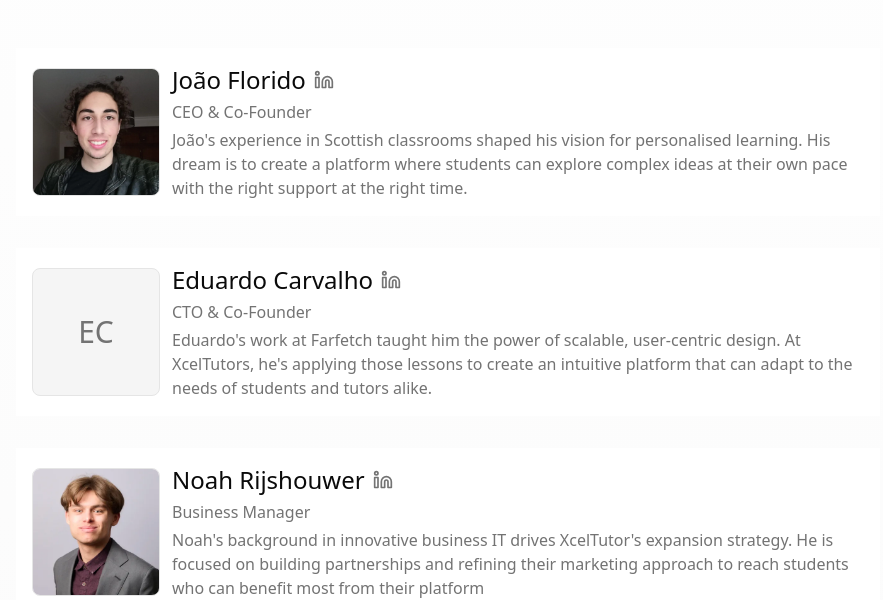
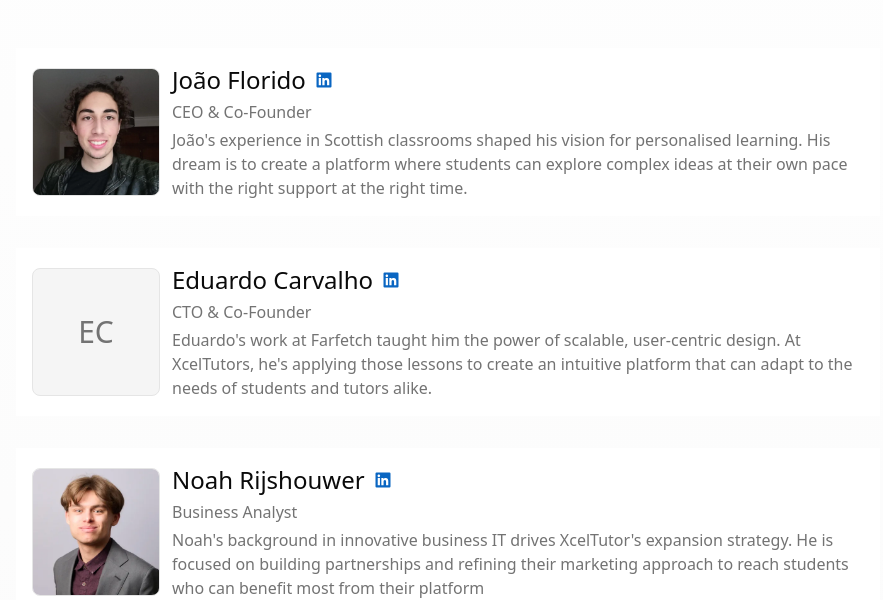
Before and after one commit to pwuexec/xcel-poc, a Next.js app: page /about in a window 1280 px wide. Shown: the part 618-1218 px from the top of the page, without its empty margins (192-1075 px from the left). Built offline with nearby package versions, Linux system fonts and the light colour scheme; no server answers; what @convex-dev/auth would draw is missing.

Commit message:
tweak ui

```diff
--- /dev/null
+++ b/app/_components/DynamicSignInButton.tsx
@@ -0,0 +1,27 @@
+import { api } from "@/convex/_generated/api";
+import { Preloaded, usePreloadedQuery } from "convex/react";
+import { Link } from "lucide-react";
+
+interface DynamicSignInLinkProps {
+    preloadedCurrentUser: Preloaded<typeof api.schemas.users.getMe>;
+}
+
+export default function DynamicSignInLink({
+    preloadedCurrentUser,
+}: DynamicSignInLinkProps) {
+    const currentUser = usePreloadedQuery(preloadedCurrentUser);
+
+    if (currentUser) {
+        return (
+            <Link href="/bookings">
+                Dashboard
+            </Link>
+        );
+    }
+
+    return (
+        <Link href="/auth">
+            Sign In
+        </Link>
+    );
+}
--- a/app/about/page.tsx
+++ b/app/about/page.tsx
@@ -4,9 +4,9 @@
 import { Button } from "@/components/ui/button";
 import Image from "next/image";
 import Link from "next/link";
-import { Linkedin } from "lucide-react";
 import type { Metadata } from "next";
 import Footer from "../_components/Footer";
+import LinkedinIcon from "@/components/icons/LinkedinIcon";
 
 export const metadata: Metadata = {
     title: "About",
@@ -59,7 +59,7 @@
                                         rel="noopener noreferrer"
                                         className="text-muted-foreground hover:text-primary transition-colors"
                                     >
-                                        <Linkedin className="size-5" />
+                                        <LinkedinIcon className="size-5" />
                                     </Link>
                                 </div>
                                 <p className="text-base text-muted-foreground font-medium">CEO & Co‑Founder</p>
@@ -84,7 +84,7 @@
                                         rel="noopener noreferrer"
                                         className="text-muted-foreground hover:text-primary transition-colors"
                                     >
-                                        <Linkedin className="size-5" />
+                                        <LinkedinIcon className="size-5" />
                                     </Link>
                                 </div>
                                 <p className="text-base text-muted-foreground font-medium">CTO & Co‑Founder</p>
@@ -115,10 +115,10 @@
                                         rel="noopener noreferrer"
                                         className="text-muted-foreground hover:text-primary transition-colors"
                                     >
-                                        <Linkedin className="size-5" />
+                                        <LinkedinIcon className="size-5" />
                                     </Link>
                                 </div>
-                                <p className="text-base text-muted-foreground font-medium">Business Manager</p>
+                                <p className="text-base text-muted-foreground font-medium">Business Analyst</p>
                                 <p className="text-base text-muted-foreground">
                                     Noah's background in innovative business IT drives XcelTutor's expansion strategy. He is focused on building partnerships and refining their marketing approach to reach students who can benefit most from their platform
                                 </p>
--- a/app/page.tsx
+++ b/app/page.tsx
@@ -12,8 +12,17 @@
 } from "@/components/ui/input-group";
 import { Sparkles, MessageSquare, Send } from "lucide-react";
 import Footer from "./_components/Footer";
+import { preloadQuery } from "convex/nextjs";
+import { api } from "@/convex/_generated/api";
+import { convexAuthNextjsToken } from "@convex-dev/auth/nextjs/server";
+import DynamicSignInLink from "./_components/DynamicSignInButton";
 
-export default function Home() {
+export default async function Home() {
+    const preloadedCurrentUser = await preloadQuery(
+        api.schemas.users.getMe,
+        {},
+        { token: await convexAuthNextjsToken() })
+
     return (
         <div className="min-h-screen bg-gradient-to-b from-white to-neutral-50 dark:from-neutral-950 dark:to-neutral-900">
             {/* Hero Section */}
@@ -36,7 +45,7 @@
                             <Link href="/bookings">Join the Beta</Link>
                         </Button>
                         <Button size="lg" variant="outline" asChild className="text-lg px-8">
-                            <Link href="/auth">Sign In</Link>
+                            <DynamicSignInLink preloadedCurrentUser={preloadedCurrentUser} />
                         </Button>
                     </div>
                 </div>
```
